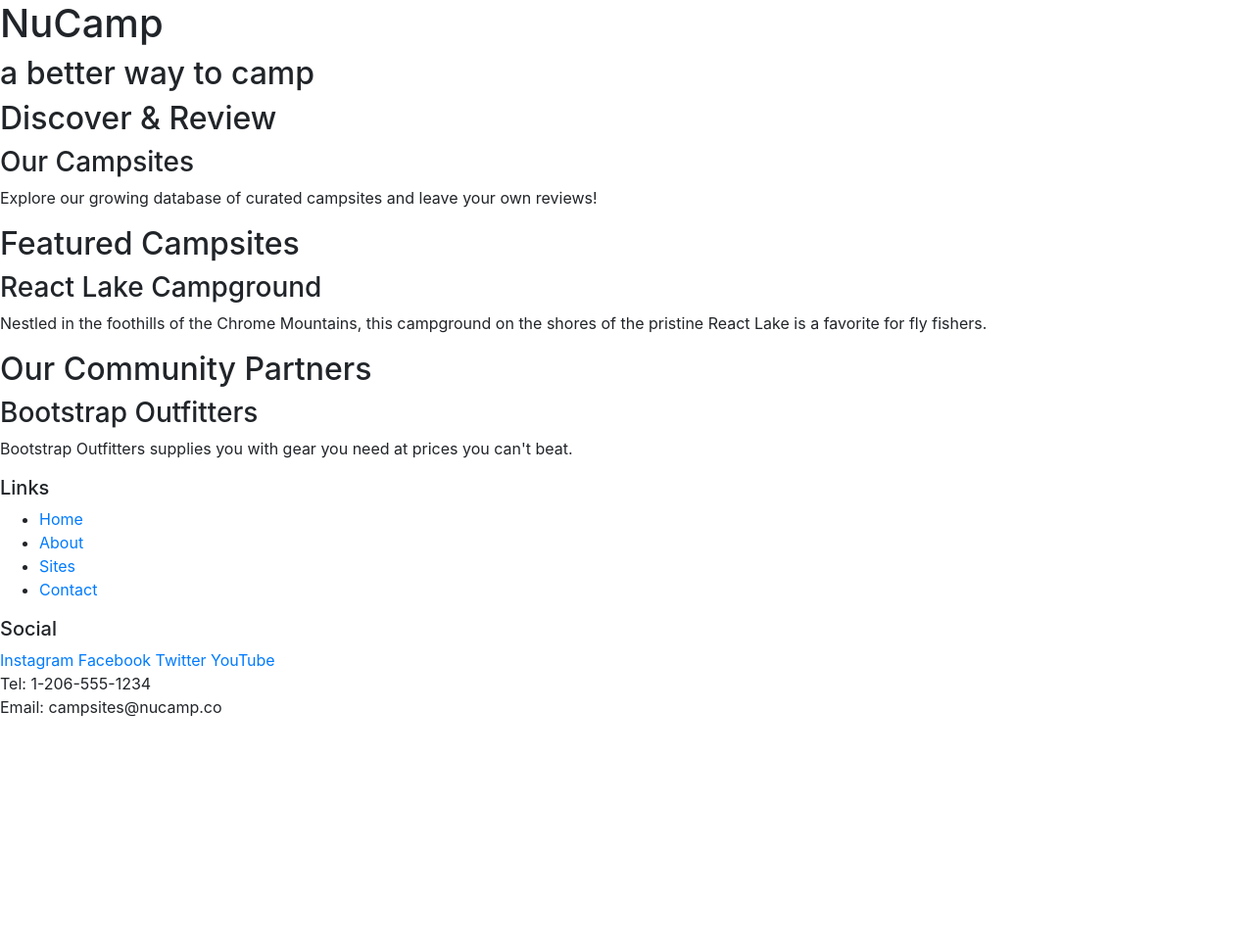
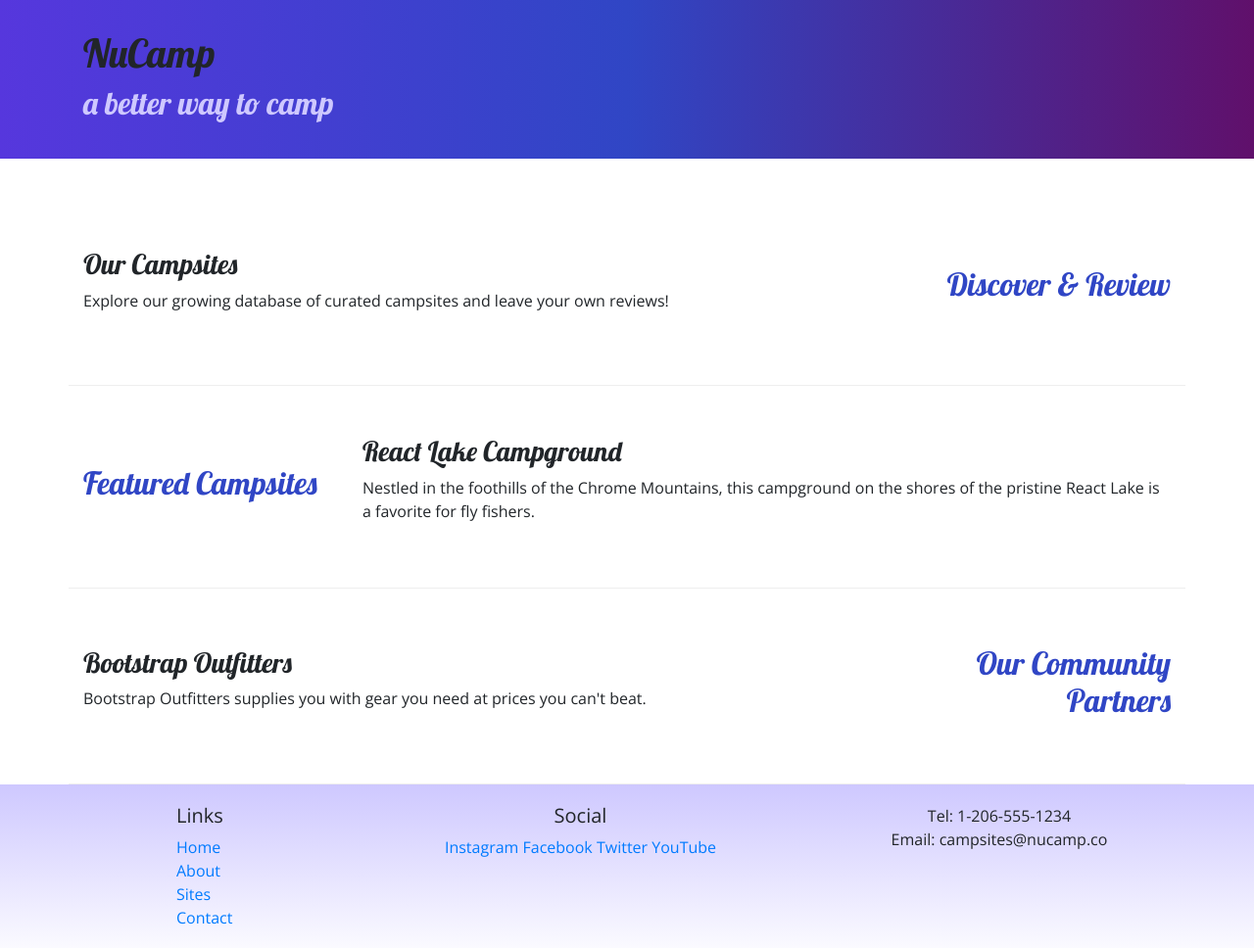
Before and after one commit to rjescobedo/nucampsite, a website: page index.html in a window 1280 px wide. Shown: the whole page at 98% size. Before the commit the page ends 800 px from the top, so only its background shows below. Drawn offline with nearby package versions, Linux system fonts and the light colour scheme.

Commit message:
commit change

```diff
--- /dev/null
+++ b/css/styles.css
@@ -0,0 +1,31 @@
+body {
+    font-family: "Open Sans", sans-serif;
+}
+
+h1, h2, h3 {
+    font-family: "Lobster", cursive;
+}
+
+h2 {
+    color: #3046c5;
+}
+
+header h2 {
+    color: #cec8ff;
+}
+
+footer {
+    background-image: linear-gradient(#cec8ff, white);
+    padding: 20px 0;
+}
+
+.jumbotron {
+    padding: 30px;
+    background-image: linear-gradient(to right, #5637dd, #3046c5, #60106b);
+}
+
+.row-content {
+    padding: 50px 0;
+    border-bottom: 1px ridge;
+    min-height: 200px;
+}
--- a/index.html
+++ b/index.html
@@ -9,56 +9,81 @@
      <!-- Bootstrap CSS -->
      <link rel="stylesheet" href="node_modules/bootstrap/dist/css/bootstrap.min.css" />
 
+     <!-- Additional CSS must be placed after Bootstrap CSS -->
+    <link rel="stylesheet" href="https://fonts.googleapis.com/css?family=Lobster|Open+Sans" />
+    <link rel="stylesheet" href="css/styles.css" />
+
      <title>NuCamp: A Better Way To Camp</title>
 </head>
 
 <body>
 
-    <header>
-        <div>
+    <header class="jumbotron jumbotron-fluid">
+        <div class="container">
+            <div class="row">
+                <div class="col">
                     <h1>NuCamp</h1>
                     <h2>a better way to camp</h2>
                 </div>
+            </div>
+        </div>
     </header>
-
-    <div>
-        <h2>Discover & Review</h2>
+    <div class="container">
+        <div class="row row-content align-items-center">
+            <div class="col-sm-4 order-sm-last col-md-3">
+                <h2 class="text-sm-right">Discover & Review</h2>
+            </div>
+            <div class="col">
                 <h3>Our Campsites</h3>
-        <p>Explore our growing database of curated campsites and leave your own reviews!</p>
+                <p class="d-none d-sm-block">Explore our growing database of curated campsites and leave your own reviews!</p>
+            </div>
         </div>
 
-    <div>
+        <div class="row row-content align-items-center">
+            <div class="col-sm-4 col-md-3">
                 <h2>Featured Campsites</h2>
+            </div>
+            <div class="col">
                 <h3>React Lake Campground</h3>
-        <p>Nestled in the foothills of the Chrome Mountains, this campground on the shores of the pristine React Lake is a favorite for fly fishers.</p>
+                <p class="d-none d-sm-block">Nestled in the foothills of the Chrome Mountains, this campground on the shores of the pristine React Lake is a favorite for fly fishers.</p>
+            </div>
         </div>
 
-    <div>
-        <h2>Our Community Partners</h2>
+        <div class="row row-content align-items-center">
+            <div class="col-sm-4 order-sm-last col-md-3">
+                <h2 class="text-sm-right">Our Community Partners</h2>
+            </div>
+            <div class="col">
                 <h3>Bootstrap Outfitters</h3>
-        <p>Bootstrap Outfitters supplies you with gear you need at prices you can't beat.</p>
+                <p class="d-none d-sm-block">Bootstrap Outfitters supplies you with gear you need at prices you can't beat.</p>
+            </div>
+        </div>
     </div>
 
     <footer>
-        <div>
+        <div class="container">
+            <div class="row">
+                <div class="col-4 col-sm-2 offset-1">
                     <h5>Links</h5>
-            <ul>
+                    <ul class="list-unstyled">
                         <li><a href="#">Home</a></li>
-                <li><a href="#">About</a></li>
+                        <li><a href="aboutus.html">About</a></li>
                         <li><a href="#">Sites</a></li>
                         <li><a href="#">Contact</a></li>
                     </ul>
                 </div>
-        <div>
+                <div class="col-6 col-sm-5 text-center">
                     <h5>Social</h5>
                     <a href="http://instagram.com/">Instagram</a>
                     <a href="http://facebook.com/">Facebook</a>
                     <a href="http://twitter.com/">Twitter</a>
                     <a href="http://youtube.com/">YouTube</a>
                 </div>
-        <div>
+                <div class="col-sm-4 text-center">
                     Tel: 1-206-555-1234<br />
                     Email: campsites@nucamp.co
+                </div>
+            </div>
         </div>
     </footer>
     <!-- jQuery must come first, then Popper.js, then the Bootstrap JavaScript plugins.-->
```
Also changed, not shown: aboutus.html (added, +95 -0 lines). Lines whose indentation alone changed are shown as unchanged.
